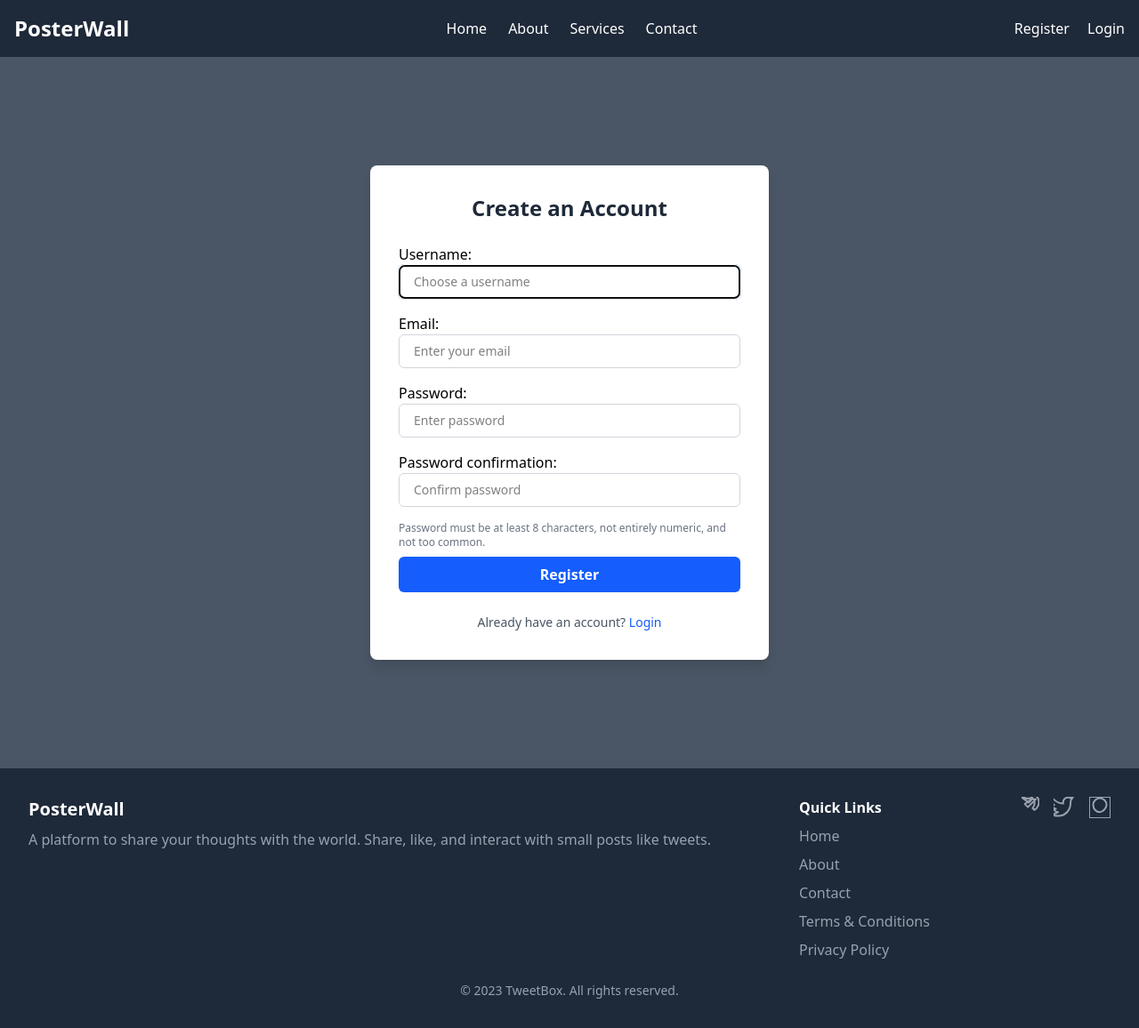
After one commit to sibgatullah-py/Poster_Wall, a Django app: page /register/ in a window 1280 px wide. The commit adds this page. Shown: the whole page at 89% size. Run offline with Django 5.2, Linux system fonts and the light colour scheme; some libraries are stand-ins or nearby versions.

Commit message:
registration login logout django form devorators for safe post editing and deleting

```diff
--- a/PosterWall/PosterWall/urls.py
+++ b/PosterWall/PosterWall/urls.py
@@ -18,11 +18,15 @@ from django.contrib import admin
 from django.urls import path, include
 from django.conf import settings
 from django.conf.urls.static import static
+from django.contrib.auth.urls import views as auth_views
 
 urlpatterns = [
     path('admin/', admin.site.urls),
     path('', include('tweet.urls')),
 
+    #You can enable logout functionality in Django without writing a custom view by including Django’s built-in auth URLs.
+    path('accounts/', include('django.contrib.auth.urls')),
+
     path("__reload__/", include("django_browser_reload.urls")),
 
 ]+static(settings.MEDIA_URL, document_root= settings.MEDIA_ROOT)
--- a/PosterWall/templates/layout.html
+++ b/PosterWall/templates/layout.html
@@ -32,9 +32,18 @@
 
         <!-- Authentication Buttons (Login/Register/Logout) -->
         <div class="space-x-4">
-          <a href="#login" class="text-white hover:text-gray-400">Login</a>
-          <a href="#register" class="text-white hover:text-gray-400">Register</a>
-          <a href="#logout" class="text-white hover:text-gray-400">Logout</a>
+
+
+          {% if user.is_authenticated %}
+            <form method="POST" action="{% url 'logout' %}">
+                {% csrf_token %}
+                <button class="text-white hover:text-gray-400">Logout</button>
+            </form>
+          {% else %}
+            <a href="{% url 'register' %}" class="text-white hover:text-gray-400">Register</a>
+            <a href="{% url 'login' %}" class="text-white hover:text-gray-400">Login</a>
+          {% endif %}
+
         </div>
 
         <!-- Mobile Hamburger Icon -->
--- /dev/null
+++ b/PosterWall/templates/registration/register.html
@@ -0,0 +1,50 @@
+{% extends 'layout.html' %}
+
+{% block title %}
+Register
+{% endblock title %}
+
+{% block content %}
+<div class="min-h-screen flex items-center justify-center  px-4">
+    <div class="w-full max-w-md bg-white rounded-lg shadow-lg p-8">
+
+        <h2 class="text-2xl font-bold text-center text-gray-800 mb-6">
+            Create an Account
+        </h2>
+
+
+        <form method="POST" class="space-y-5">
+            {% csrf_token %}
+            {% for field in form %}
+                <div class="mb-4">
+                    {{ field.label_tag }}
+                    {{ field }}
+                    {% if field.help_text %}
+                        <p class="text-xs text-gray-500 mt-1">{{ field.help_text }}</p>
+                    {% endif %}
+                    {% for error in field.errors %}
+                        <p class="text-xs text-red-500 mt-1">{{ error }}</p>
+                    {% endfor %}
+                </div>
+            {% endfor %}
+            <p class="text-xs text-gray-500 mb-2">
+                Password must be at least 8 characters, not entirely numeric, and not too common.
+            </p>
+            <button
+                type="submit"
+                class="w-full bg-blue-600 text-white py-2 rounded-md font-semibold hover:bg-blue-700 transition duration-200"
+            >
+                Register
+            </button>
+        </form>
+
+        <p class="text-center text-sm text-gray-600 mt-6">
+            Already have an account?
+            <a href="{% url 'login' %}" class="text-blue-600 hover:underline">
+                Login
+            </a>
+        </p>
+
+    </div>
+</div>
+{% endblock content %}
--- a/PosterWall/theme/static/css/dist/styles.css
+++ b/PosterWall/theme/static/css/dist/styles.css
@@ -36,6 +36,8 @@
     --container-md: 28rem;
     --container-lg: 32rem;
     --container-7xl: 80rem;
+    --text-xs: 0.75rem;
+    --text-xs--line-height: calc(1 / 0.75);
     --text-sm: 0.875rem;
     --text-sm--line-height: calc(1.25 / 0.875);
     --text-lg: 1.125rem;
@@ -55,6 +57,7 @@
     --tracking-normal: 0em;
     --leading-normal: 1.5;
     --leading-relaxed: 1.625;
+    --radius-md: 0.375rem;
     --radius-lg: 0.5rem;
     --radius-xl: 0.75rem;
     --radius-2xl: 1rem;
@@ -444,6 +420,9 @@
   .rounded-lg {
     border-radius: var(--radius-lg);
   }
+  .rounded-md {
+    border-radius: var(--radius-md);
+  }
   .rounded-xl {
     border-radius: var(--radius-xl);
   }
@@ -574,6 +544,10 @@
     font-size: var(--text-xl);
     line-height: var(--tw-leading, var(--text-xl--line-height));
   }
+  .text-xs {
+    font-size: var(--text-xs);
+    line-height: var(--tw-leading, var(--text-xs--line-height));
+  }
   .leading-normal {
     --tw-leading: var(--leading-normal);
     line-height: var(--leading-normal);
@@ -785,6 +729,13 @@
     &:hover {
       @media (hover: hover) {
         color: var(--color-gray-400);
+      }
+    }
+  }
+  .hover\:underline {
+    &:hover {
+      @media (hover: hover) {
+        text-decoration-line: underline;
       }
     }
   }
@@ -803,6 +754,17 @@
           background-color: var(--color-blue-100);
         }
       }
+    }
+  }
+  .focus\:border-blue-500 {
+    &:focus {
+      border-color: var(--color-blue-500);
+    }
+  }
+  .focus\:ring-1 {
+    &:focus {
+      --tw-ring-shadow: var(--tw-ring-inset,) 0 0 0 calc(1px + var(--tw-ring-offset-width)) var(--tw-ring-color, currentcolor);
+      box-shadow: var(--tw-inset-shadow), var(--tw-inset-ring-shadow), var(--tw-ring-offset-shadow), var(--tw-ring-shadow), var(--tw-shadow);
     }
   }
   .focus\:ring-2 {
--- a/PosterWall/tweet/forms.py
+++ b/PosterWall/tweet/forms.py
@@ -1,5 +1,15 @@
 from django import forms
 from .models import Tweet
+from django.contrib.auth.forms import UserCreationForm
+from django.contrib.auth.models import User
+
+
+TAILWIND_INPUT_CLASSES = (
+    "w-full px-4 py-2 border border-gray-300 rounded-md text-sm font-medium text-gray-700"
+    "focus:outline-none focus:ring-1 focus:ring-blue-500 "
+    "focus:border-blue-500"
+)
+
 
 class TweetForm(forms.ModelForm):
     class Meta: # This is a django standerd practice to use the meta class after a form class .
@@ -22,3 +32,41 @@ class TweetForm(forms.ModelForm):
                          'file:bg-blue-50 file:text-blue-700 hover:file:bg-blue-100'
             }),
         }
+
+
+class UserRegistrationForm(UserCreationForm):
+    email = forms.EmailField(
+        widget=forms.EmailInput(attrs={
+            "class": TAILWIND_INPUT_CLASSES,
+            "placeholder": "Enter your email"
+        })
+    )
+
+    class Meta:
+        model = User
+        fields = ("username", "email", "password1", "password2")
+        widgets = {
+            "username": forms.TextInput(attrs={
+                "class": TAILWIND_INPUT_CLASSES,
+                "placeholder": "Choose a username"
+            }),
+        }
+
+    def __init__(self, *args, **kwargs):
+        super().__init__(*args, **kwargs)
+
+        self.fields["password1"].widget = forms.PasswordInput(attrs={
+            "class": TAILWIND_INPUT_CLASSES,
+            "placeholder": "Enter password"
+        })
+
+        self.fields["password2"].widget = forms.PasswordInput(attrs={
+            "class": TAILWIND_INPUT_CLASSES,
+            "placeholder": "Confirm password"
+        })
+
+    # ✅ HIDE PASSWORD HELP TEXTS
+        self.fields["username"].help_text = None
+        self.fields["email"].help_text = None
+        self.fields["password1"].help_text = None
+        self.fields["password2"].help_text = None
--- a/PosterWall/tweet/templates/tweet/index.html
+++ b/PosterWall/tweet/templates/tweet/index.html
@@ -37,6 +37,7 @@
                             {{ tweet.text }}
                         </p>
 
+                        {% if tweet.user == user %}
                             <div class="flex gap-x-2">
                                 <a href="{% url 'tweet_edit' tweet.id %}" class="py-1.5 px-4 bg-blue-800 text-white rounded  hover:text-gray-400">
                                     Edit
@@ -45,6 +46,7 @@
                                     Delete
                                 </a>
                             </div>
+                        {% endif %}
                     </div>
                 </div>
             </li>
--- a/PosterWall/tweet/urls.py
+++ b/PosterWall/tweet/urls.py
@@ -6,4 +6,6 @@ urlpatterns = [
     path('create/', views.tweet_create, name='tweet_create'),
     path('edit/<int:tweet_id>/', views.tweet_edit, name='tweet_edit'),
     path('delete/<int:tweet_id>/', views.tweet_delete, name='tweet_delete'),
+    path('register/', views.register, name='register'),
+    path('login/', views.login, name='login'),
 ]
--- a/PosterWall/tweet/views.py
+++ b/PosterWall/tweet/views.py
@@ -1,8 +1,8 @@
 from django.shortcuts import render,redirect, get_object_or_404 # Django uses an ORM layer through which we can interact with the database
 from .models import Tweet
-from .forms import TweetForm
-
-
+from .forms import TweetForm, UserRegistrationForm
+from django.contrib.auth.decorators import login_required
+from django.contrib.auth import login
 # Create your views here.
 
 # def index(request):
@@ -15,6 +15,7 @@ def tweet_list(request):
     return render(request, 'tweet/index.html', {'tweets':tweets})
 
 # Tweet/Post creation method
+@login_required
 def tweet_create(request):
     if request.method == "POST":
         form = TweetForm(request.POST, request.FILES)# Taking the inputs as objects so i can get media files
@@ -29,6 +30,7 @@ def tweet_create(request):
     return render(request, 'tweet/tweet_form.html', {'form':form})
 
 # Tweet/Post editing method
+@login_required
 def tweet_edit(request, tweet_id):
     tweet = get_object_or_404(Tweet, pk=tweet_id, user=request.user)# pinpointing which tweet we are editing. and make it so a user can't edit every tweet but his own
     if request.method == "POST":
@@ -46,6 +48,7 @@ def tweet_edit(request, tweet_id):
     return render(request, 'tweet/tweet_form.html', {'form':form})
 
 # Tweet/Post deleting method
+@login_required
 def tweet_delete(request, tweet_id):
     tweet = get_object_or_404(Tweet, pk=tweet_id, user=request.user)
     if request.method=="POST":
@@ -53,3 +56,18 @@ def tweet_delete(request, tweet_id):
         return redirect('tweet_list')
 
     return render(request, 'tweet/tweet_confirm_delete.html', {'tweet':tweet})
+
+def register(request):
+    if request.method == "POST":
+        form = UserRegistrationForm(request.POST)
+        if form.is_valid():
+            user = form.save(commit=False)
+            user.set_password(form.cleaned_data['password1'])
+            user.save()
+            login(request, user)
+            return redirect('tweet_list')
+    else:
+        form = UserRegistrationForm()
+
+
+    return render(request, 'registration/register.html', {'form':form})
```
Also changed, not shown: other parts of PosterWall/theme/static/css/dist/styles.css (+3 -69 lines), PosterWall/PosterWall/settings.py (+7 -0 lines), PosterWall/templates/registration/logged_out.html (added, +13 -0 lines), PosterWall/templates/registration/login.html (added, +38 -0 lines). Lines whose indentation alone changed are shown as unchanged.
